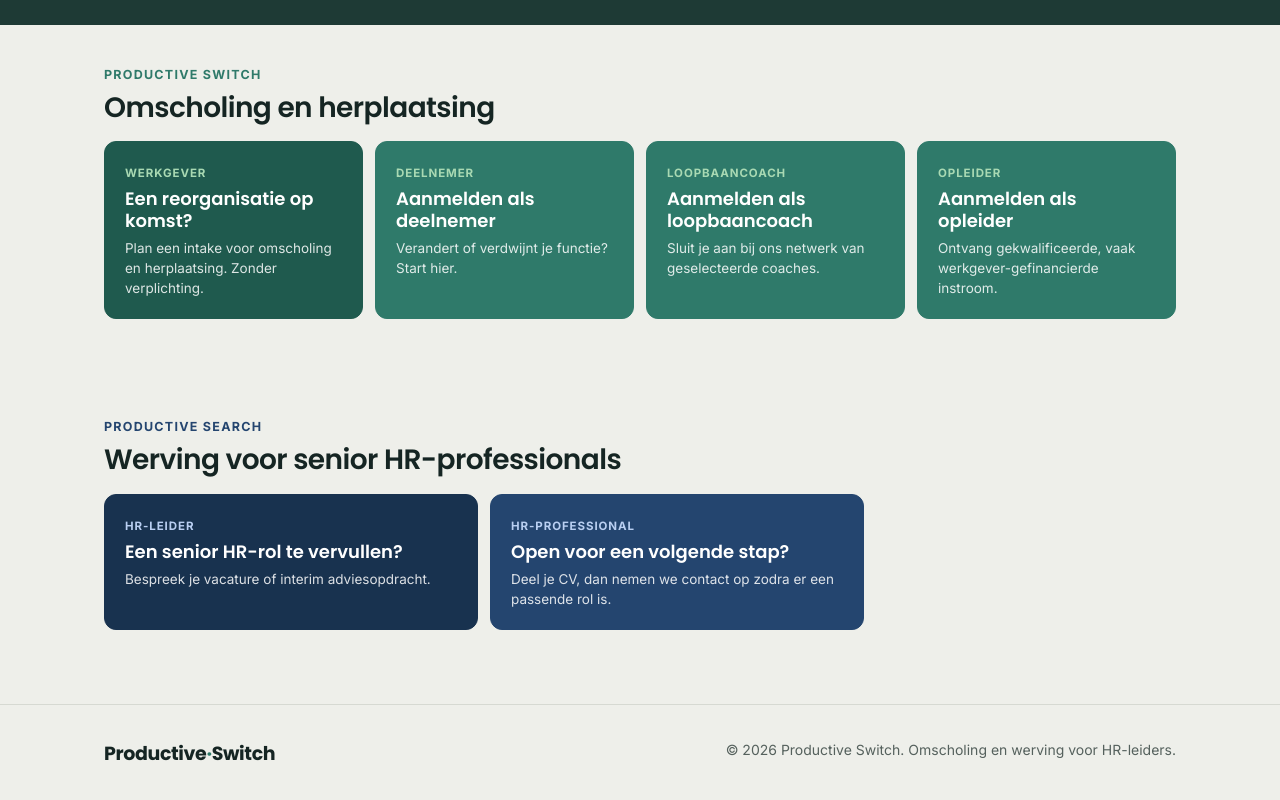
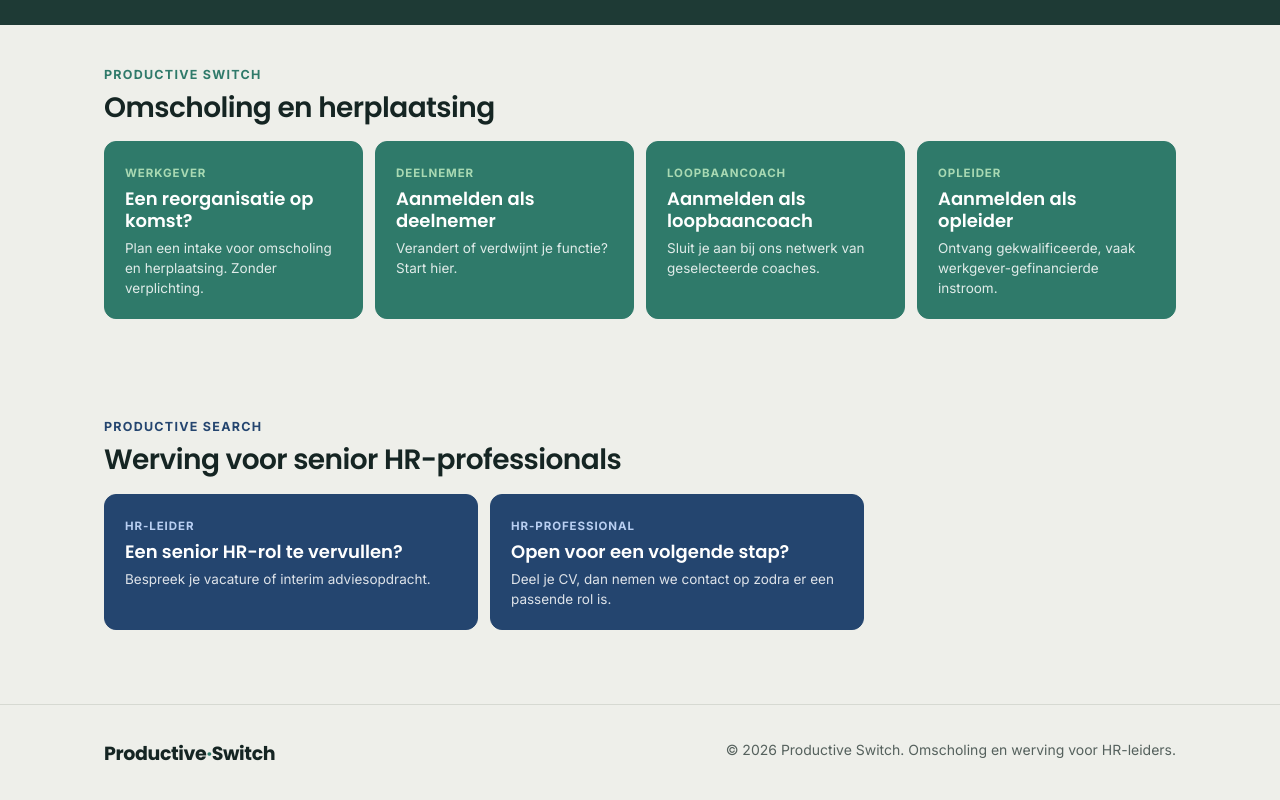
Before and after one commit to ProductiveSwitch/switch-showcase, a Next.js app: page /contact in a window 1280 px wide. Shown: the part 380-1180 px from the top of the page. Built offline with nearby package versions, Linux system fonts and the light colour scheme.

Commit message:
Contact: uniform tile colour per service
Co-Authored-By: Claude Fable 5.1 <noreply@anthropic.com>

```diff
--- a/app/globals.css
+++ b/app/globals.css
@@ -753,3 +753,13 @@ footer .brand { font-family: var(--font-display); font-weight: 700; font-size: 1
 
 .post h3 { font-size: clamp(22px, 2.6vw, 26px); margin-bottom: 10px; }
 .post h3 a:hover { text-decoration: underline; text-underline-offset: 4px; }
+
+/* Contact: binnen een dienst alle tegels één kleur */
+.contact-group--switch .entry,
+.contact-group--switch .entry--primary { background: var(--switch); border-color: var(--switch); }
+.contact-group--switch .entry:hover,
+.contact-group--switch .entry--primary:hover { background: #266556; border-color: #266556; }
+.contact-group--search .entry,
+.contact-group--search .entry--hire { background: var(--hire); border-color: var(--hire); }
+.contact-group--search .entry:hover,
+.contact-group--search .entry--hire:hover { background: #1E3B63; border-color: #1E3B63; }
```
